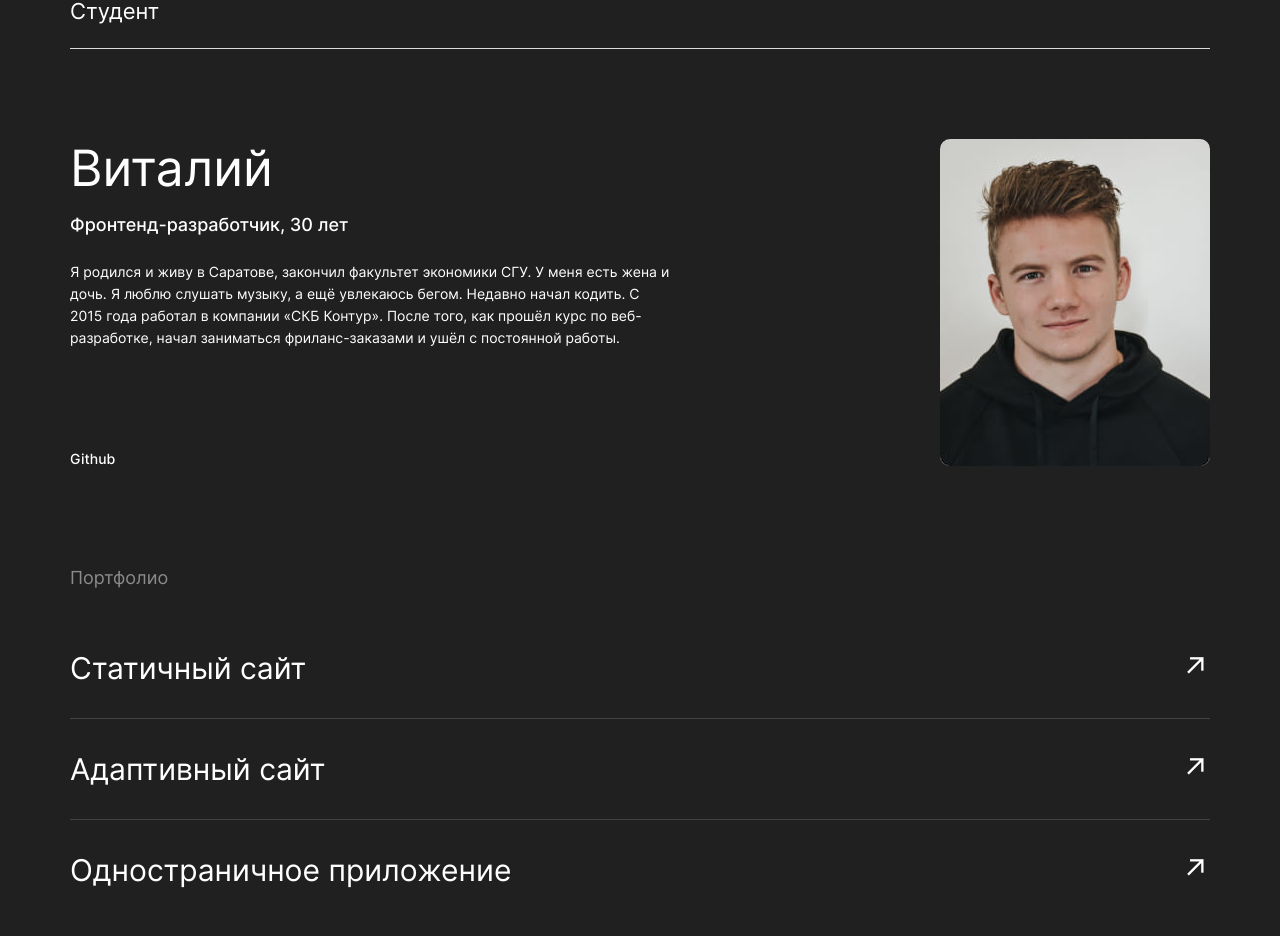
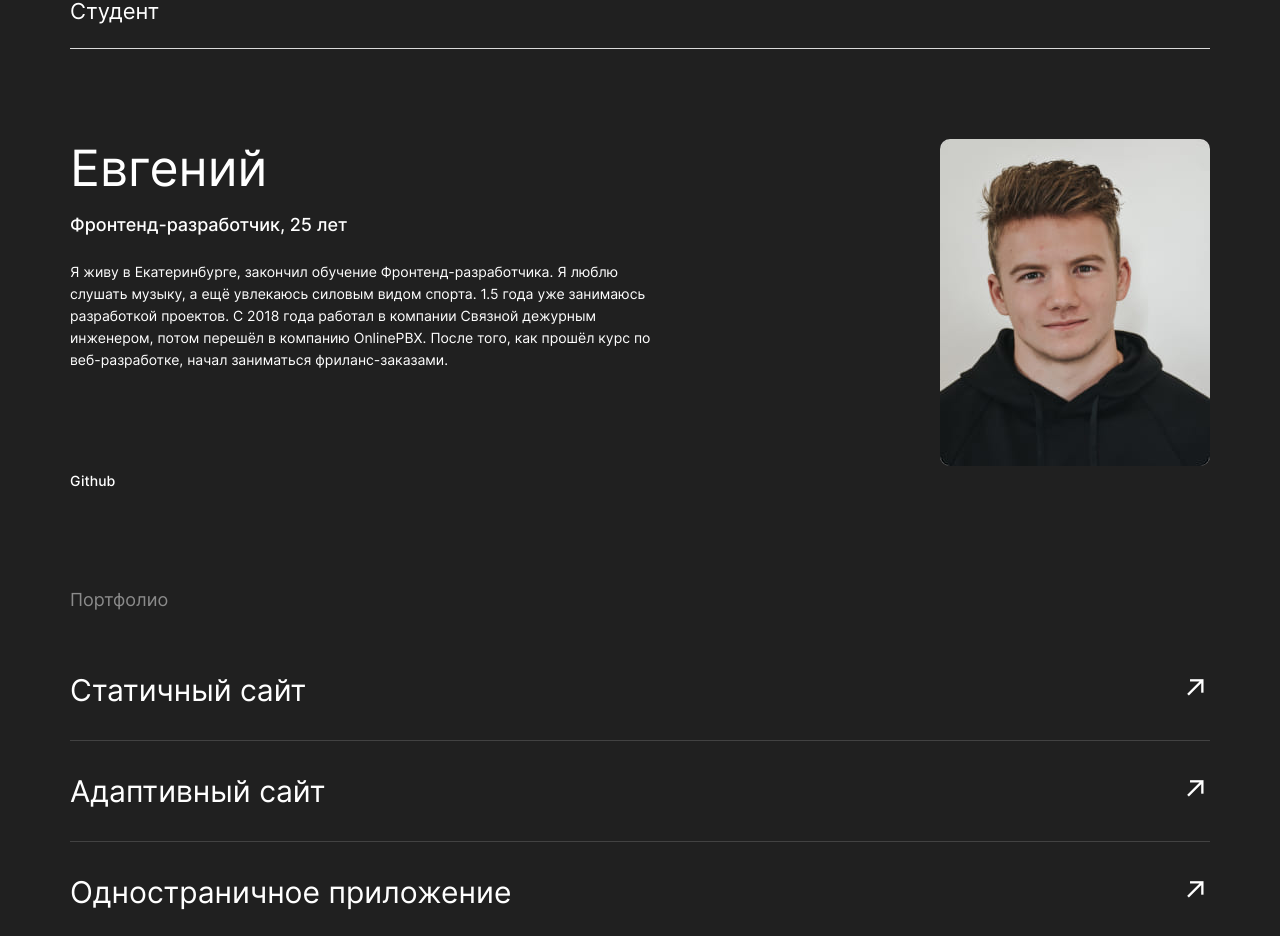
Before and after one commit to EvgeniiGladun/movies-explorer-frontend, a React (Create React App) app: page / in a window 1280 px wide. Shown: the part 1975-2911 px from the top of the page. Built offline with nearby package versions, Linux system fonts and the light colour scheme; no server answers.

Commit message:
edit_aboutme

```diff
--- a/src/components/Main/AboutMe/AboutMe.js
+++ b/src/components/Main/AboutMe/AboutMe.js
@@ -10,10 +10,9 @@ function AboutMe() {
 
                 <div className='aboutme__info'>
                     <div className='aboutme__biography'>
-                        <h2 className='aboutme__biography-name'>Виталий</h2>
-                        <h3 className='aboutme__biography-specialization'>Фронтенд-разработчик, 30 лет</h3>
-                        <p className='aboutme__biography-description'>Я родился и живу в Саратове, закончил факультет экономики СГУ. У меня есть жена
-                            и дочь. Я люблю слушать музыку, а ещё увлекаюсь бегом. Недавно начал кодить. С 2015 года работал в компании «СКБ Контур». После того, как прошёл курс по веб-разработке, начал заниматься фриланс-заказами и ушёл с постоянной работы.</p>
+                        <h2 className='aboutme__biography-name'>Евгений</h2>
+                        <h3 className='aboutme__biography-specialization'>Фронтенд-разработчик, 25 лет</h3>
+                        <p className='aboutme__biography-description'>Я живу в Екатеринбурге, закончил обучение Фронтенд-разработчика. Я люблю слушать музыку, а ещё увлекаюсь силовым видом спорта. 1.5 года уже занимаюсь разработкой проектов. С 2018 года работал в компании Связной дежурным инженером, потом перешёл в компанию <span className='aboutme__biography-description_text_green'>OnlinePBX</span>. После того, как прошёл курс по веб-разработке, начал заниматься фриланс-заказами.</p>
                         <a href='https://github.com/EvgeniiGladun' className='aboutme__biography-link' target='_blank' rel='noreferrer'>Github</a>
                     </div>
                     <img className='aboutme__biography-photo' src={userPhoto} alt='Фотография' />
```
